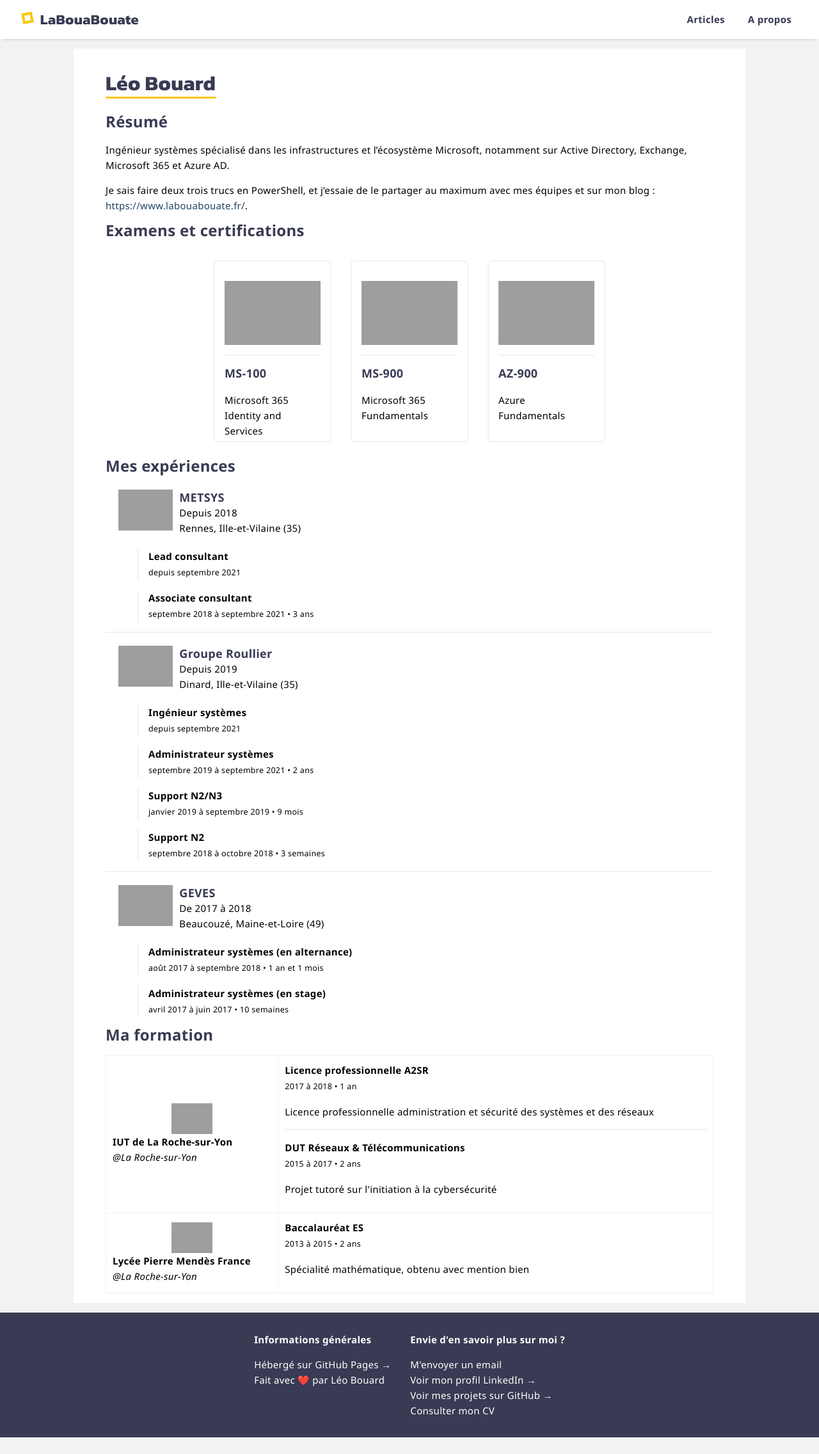
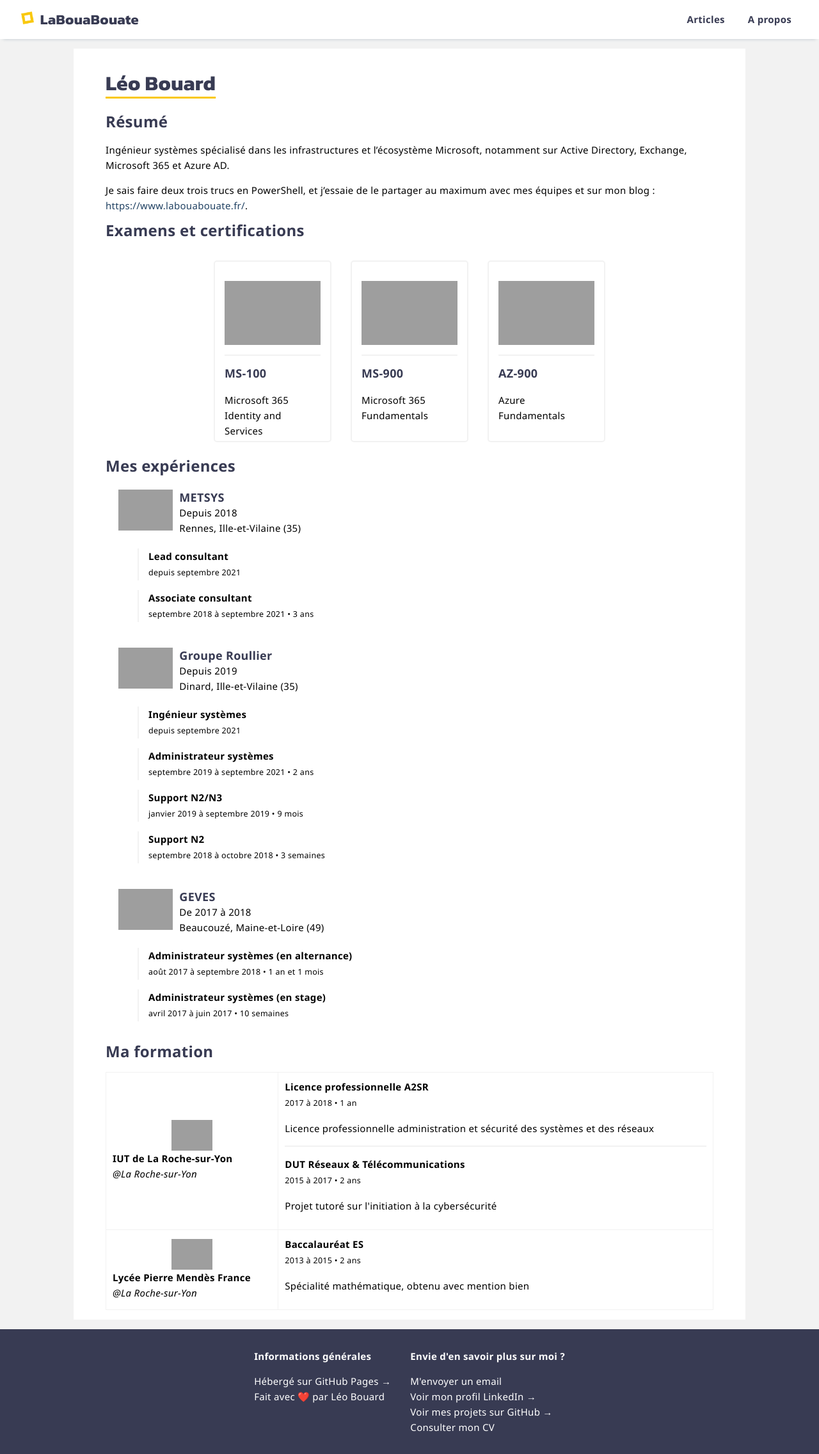
Before and after one commit to leobouard/leobouard.github.io, a Jekyll site: the page built from cv.md, in a window 1280 px wide. Shown: the whole page at 64% size. Built offline with Jekyll 4.4.1, drawn with Linux system fonts in a browser that asks for light colours; our own code applies the rules of GitHub Pages for plain Markdown files; before the commit the page ends 2246 px from its top, so only the background shows below that; grey boxes are pictures that could not be loaded.

Commit message:
Update cv.md

```diff
--- a/cv.md
+++ b/cv.md
@@ -39,7 +39,7 @@
 
 <div style="display: block;">
     <!-- METSYS -->
-    <div id="div-metsys">
+    <div id="div-metsys" style="margin-bottom: 35px;">
         <div class="enterprise">
             <div>
                 <img src="https://media.licdn.com/dms/image/C4D0BAQE5KJZV7v44vQ/company-logo_100_100/0/1538657927471?e=1679529600&v=beta&t=C0AKNt7hlOi_nbmOehAyNUP-WsWZV-KXsA_4qu3c66w" alt="logo METSYS">
@@ -59,9 +59,8 @@
             <small>septembre 2018 à septembre 2021 • 3 ans</small>
         </div>
     </div>
-    <hr>
     <!-- Groupe ROULLIER -->
-    <div id="div-groupe-roullier">
+    <div id="div-groupe-roullier" style="margin-bottom: 35px;">
         <div class="enterprise">
             <div>
                 <img src="https://media.licdn.com/dms/image/C4D0BAQFkmJTRk_252A/company-logo_100_100/0/1519856575710?e=1679529600&v=beta&t=v_nlqf7lNxTTqaS9pt_JsaplD2czF-X5or0H4KnYciM" alt="logo Groupe Roullier">
@@ -89,9 +88,8 @@
             <small>septembre 2018 à octobre 2018 • 3 semaines</small>
         </div>
     </div>
-    <hr>
     <!-- GEVES -->
-    <div id="div-geves">
+    <div id="div-geves" style="margin-bottom: 35px;">
         <div class="enterprise">
             <div>
                 <img src="https://media.licdn.com/dms/image/C4D0BAQHzTFbiS8dAmw/company-logo_100_100/0/1536567798460?e=1679529600&v=beta&t=_F8Px6eDUS1KjEUejb89ii5FC13Cj2FoLBH9aikgvyU" alt="logo GEVES">
```
